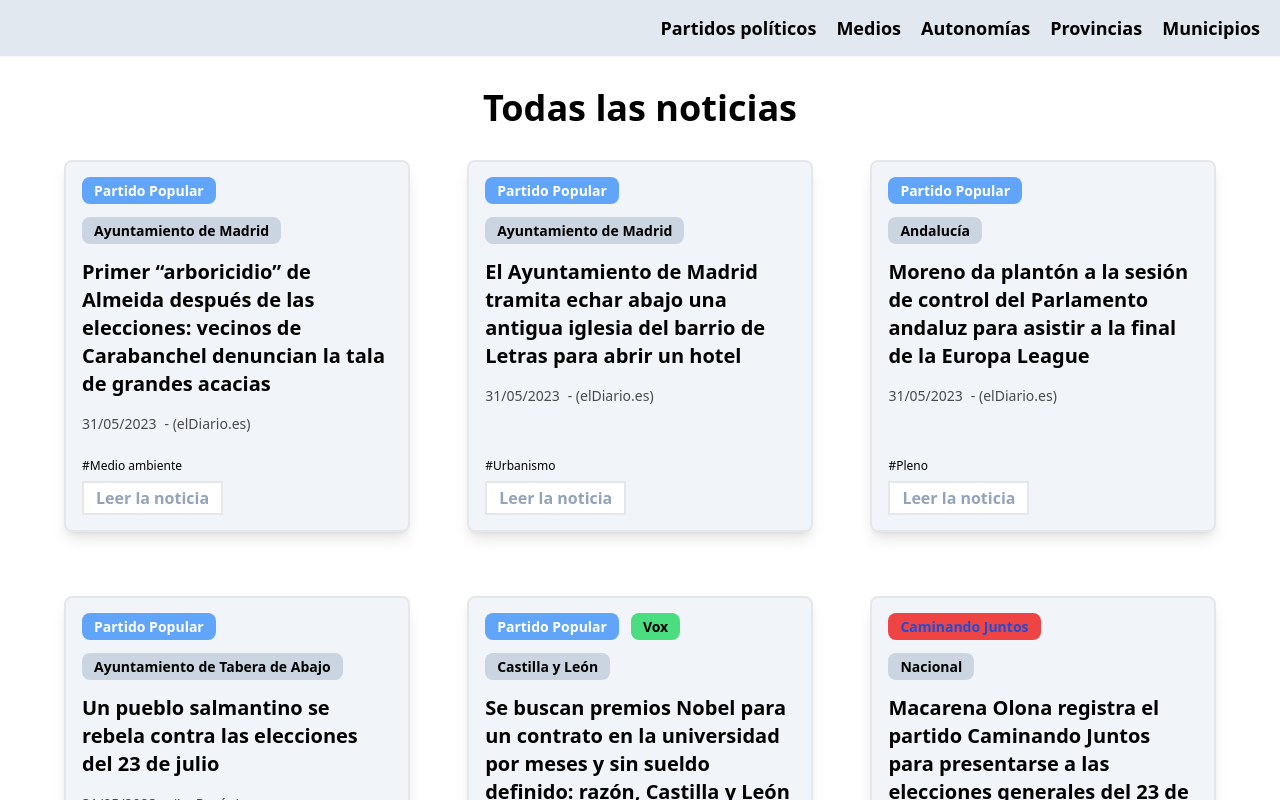
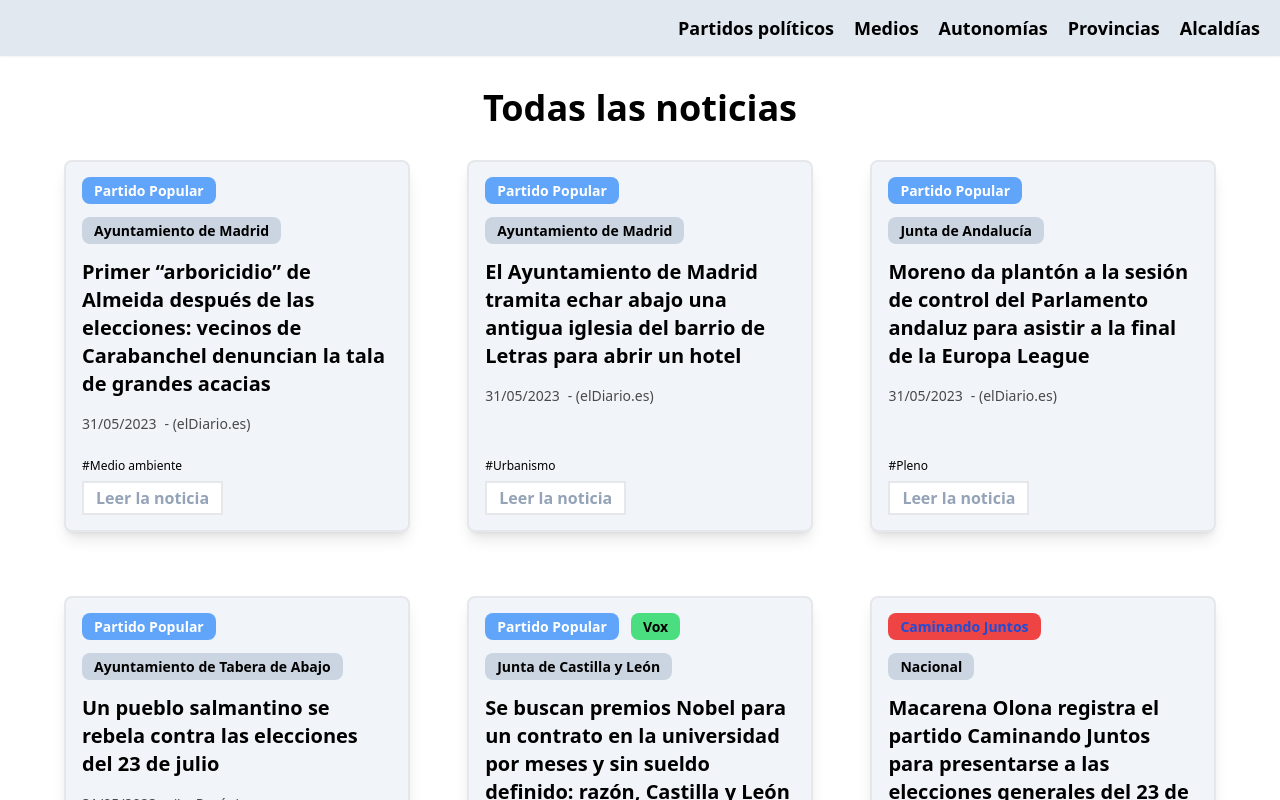
Before and after one commit to aramossanchez/resume_spain, a Next.js app: page / in a window 1280 px wide. Shown: the top 800 px of the page. Built offline with nearby package versions, Linux system fonts and the light colour scheme.

Commit message:
feat: cambios en enlaces de header

```diff
--- a/components/Header/Header.tsx
+++ b/components/Header/Header.tsx
@@ -52,10 +52,11 @@ export default function Header() {
                     </div>
                 </div>
                 <div className={style.link_container}>
-                    <span>Municipios</span>
+                    <span>Alcaldías</span>
                     <div className="absolute w-auto top-12 flex flex-col items-start justify-start">
                         <div>Madrid</div>
                         <div>Valencia</div>
+                        <div>Tabera de Abajo</div>
                     </div>
                 </div>
             </article>
--- a/components/NewsList/NewsList.tsx
+++ b/components/NewsList/NewsList.tsx
@@ -39,7 +39,7 @@ export default function NewList({newsList}: {newsList: newsDTO[]}) {
               </div>
               {news.autonomia &&
                 <div>
-                  <span className="text-sm cursor-pointer font-semibold bg-slate-300 px-3 py-1 rounded-lg">{news.autonomia}</span>
+                  <span className="text-sm cursor-pointer font-semibold bg-slate-300 px-3 py-1 rounded-lg">Junta de {news.autonomia}</span>
                 </div>
               }
               {news.provincia &&
@@ -47,9 +47,9 @@ export default function NewList({newsList}: {newsList: newsDTO[]}) {
                   <span className="text-sm cursor-pointer font-semibold bg-slate-300 px-3 py-1 rounded-lg">{news.provincia}</span>
                 </div>
               }
-              {news.municipio &&
+              {news.alcaldia &&
                 <div>
-                  <span className="text-sm cursor-pointer font-semibold bg-slate-300 px-3 py-1 rounded-lg">Ayuntamiento de {news.municipio}</span>
+                  <span className="text-sm cursor-pointer font-semibold bg-slate-300 px-3 py-1 rounded-lg">Ayuntamiento de {news.alcaldia}</span>
                 </div>
               }
               {news.national &&
--- a/db/news.js
+++ b/db/news.js
@@ -25,7 +25,7 @@ export const news =
         'title': 'Más de 10.000 niños se quedan sin plaza en las escuelas infantiles de Madrid un día después de las elecciones ',
         'link': 'https://www.eldiario.es/madrid/somos/miles-ninos-quedan-plaza-escuelas-infantiles-madrid-dia-despues-elecciones_1_10249261.html',
         'organizations': ['Partido Popular'],
-        'municipio': 'Madrid',
+        'alcaldia': 'Madrid',
         'date': '2023/05/30',
         'tags': ['Educación'],
         'media': 'elDiario.es'
@@ -86,7 +86,7 @@ export const news =
         'link': 'https://www.eldiario.es/madrid/somos/primer-arboricidio-almeida-despues-elecciones-vecinos-carabanchel-denuncian-tala-grandes-acacias_1_10255542.html',
         'organizations': ['Partido Popular'],
         'date': '2023/05/31',
-        'municipio': 'Madrid',
+        'alcaldia': 'Madrid',
         'tags': ['Medio ambiente'],
         'media': 'elDiario.es',
     },
@@ -96,7 +96,7 @@ export const news =
         'link': 'https://www.eldiario.es/madrid/somos/ayuntamiento-madrid-tramita-echar-abajo-antigua-iglesia-barrio-letras-abrir-hotel_1_10251769.html',
         'organizations': ['Partido Popular'],
         'date': '2023/05/31',
-        'municipio': 'Madrid',
+        'alcaldia': 'Madrid',
         'tags': ['Urbanismo'],
         'media': 'elDiario.es',
     },
@@ -116,7 +116,7 @@ export const news =
         'link': 'https://www.larazon.es/castilla-y-leon/pueblo-salmantino-rebela-elecciones-23-julio_20230531647726be21debe0001928bb3.html?utm_source=twitter&utm_medium=organic&utm_campaign=lrzn_org_We_12_58',
         'organizations': ['Partido Popular'],
         'date': '2023/05/31',
-        'municipio': 'Tabera de Abajo',
+        'alcaldia': 'Tabera de Abajo',
         'tags': ['Elecciones'],
         'media': 'La Razón',
     },
--- a/types/news.type.tsx
+++ b/types/news.type.tsx
@@ -4,7 +4,7 @@ export type newsDTO = {
     organizations: string[],
     autonomia?: string,
     provincia?: string,
-    municipio?: string,
+    alcaldia?: string,
     date: string,
     tags: string[],
     fakeNew?: string
```
